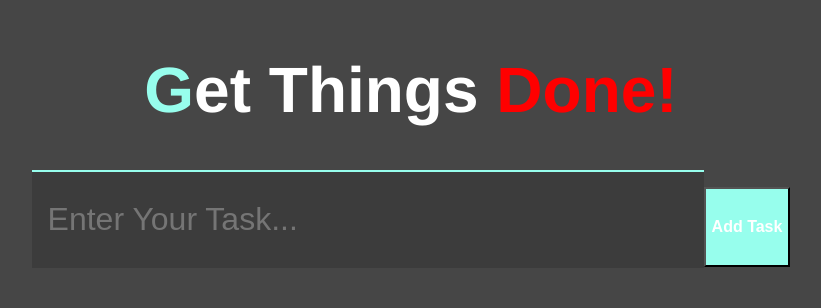
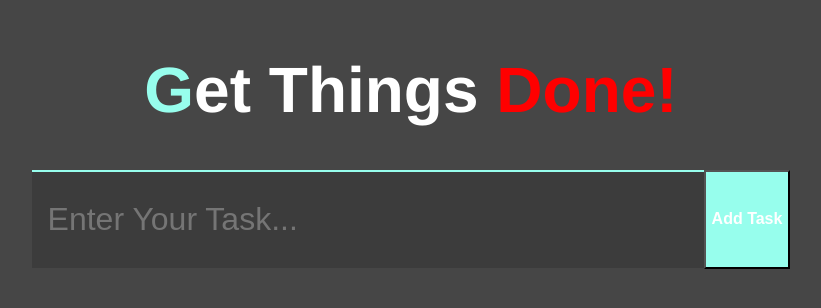
Before and after one commit to AyushAgarwal15/todo-app, a React (Create React App) app: page / in a window 1280 px wide. Shown: the top 308 px of the page, without its empty margins (229-1050 px from the left). Built offline with nearby package versions, Linux system fonts and the light colour scheme.

Commit message:
adding some changes

```diff
--- a/src/App.js
+++ b/src/App.js
@@ -1,5 +1,8 @@
 import { useState } from "react";
 import { v4 as uuid } from "uuid";
+import { Header } from "./Header";
+import { InputTask } from "./InputTask";
+import { TasksContainer } from "./TasksContainer";
 
 export default function App() {
   // taskcontainer state
@@ -9,6 +12,7 @@ export default function App() {
   const [task, setTask] = useState("");
 
   function handleAddTask(task) {
+    if (!task) return;
     setTasksArr((prevArr) => [...prevArr, { task, id: uuid() }]);
     setTask("");
   }
@@ -27,47 +31,3 @@ export default function App() {
     </div>
   );
 }
-
-function Header() {
-  return (
-    <h1 className="header">
-      Get Things <span>Done!</span>
-    </h1>
-  );
-}
-
-function InputTask({ task, setTask, onAddTask }) {
-  console.log(task);
-  return (
-    <form className="input-button-container" onSubmit={() => onAddTask(task)}>
-      <input
-        type="text"
-        placeholder="Enter Your Task..."
-        value={task}
-        onChange={(e) => setTask(e.target.value)}
-      ></input>
-      <button>Add Task</button>
-    </form>
-  );
-}
-
-function TasksContainer({ tasksArr, onDelete }) {
-  return (
-    <div className="tasks-container">
-      {tasksArr.map((task) => (
-        <Task task={task} onDelete={onDelete} key={task.id} />
-      ))}
-    </div>
-  );
-}
-
-function Task({ task, onDelete }) {
-  return (
-    <div className="task">
-      <span>{task.task}</span>
-      <span className="delete-icon" onClick={() => onDelete(task.id)}>
-        X
-      </span>
-    </div>
-  );
-}
--- /dev/null
+++ b/src/Header.js
@@ -0,0 +1,7 @@
+export function Header() {
+  return (
+    <h1 className="header">
+      Get Things <span>Done!</span>
+    </h1>
+  );
+}
--- /dev/null
+++ b/src/InputTask.js
@@ -0,0 +1,14 @@
+export function InputTask({ task, setTask, onAddTask }) {
+  console.log(task);
+  return (
+    <div className="input-button-container">
+      <input
+        type="text"
+        placeholder="Enter Your Task..."
+        value={task}
+        onChange={(e) => setTask(e.target.value)}
+      ></input>
+      <button onClick={() => onAddTask(task)}>Add Task</button>
+    </div>
+  );
+}
--- /dev/null
+++ b/src/Task.js
@@ -0,0 +1,10 @@
+export function Task({ task, onDelete }) {
+  return (
+    <div className="task">
+      <span>{task.task}</span>
+      <span className="delete-icon" onClick={() => onDelete(task.id)}>
+        X
+      </span>
+    </div>
+  );
+}
--- /dev/null
+++ b/src/TasksContainer.js
@@ -0,0 +1,11 @@
+import { Task } from "./Task";
+
+export function TasksContainer({ tasksArr, onDelete }) {
+  return (
+    <div className="tasks-container">
+      {tasksArr.map((task) => (
+        <Task task={task} onDelete={onDelete} key={task.id} />
+      ))}
+    </div>
+  );
+}
--- a/src/index.css
+++ b/src/index.css
@@ -57,7 +57,6 @@ button {
   font-weight: bold;
   font-size: 1rem;
   cursor: pointer;
-  margin-top: 1em;
 }
 
 .input-button-container {
@@ -130,7 +129,7 @@ button {
   .input-button-container {
     display: flex;
     flex-direction: row;
-    align-items: center;
+    align-items: start;
   }
 
   input {
@@ -139,7 +138,7 @@ button {
   }
 
   button {
-    height: 4em;
+    height: 4.2em;
   }
 
   .tasks-container {
@@ -180,13 +179,13 @@ button {
   }
 
   button {
-    height: 5em;
+    height: 6.2em;
   }
 
   .input-button-container {
     display: flex;
     flex-direction: row;
-    align-items: center;
+    align-items: start;
   }
   .tasks-container {
     width: 100%;
```
